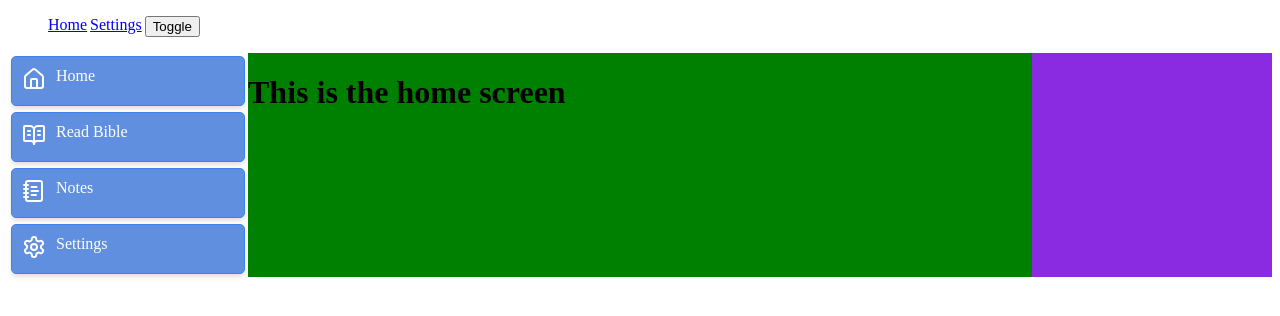
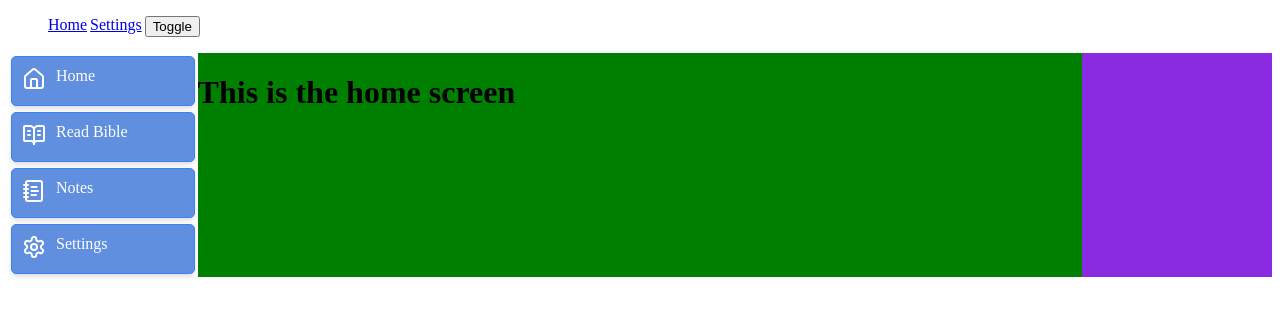
Before and after one commit to alwindoss/manna, a Vue app in the folder frontend/: page / in a window 1280 px wide. Shown: the top 316 px of the page. Built offline with nearby package versions, Linux system fonts and the light colour scheme.

Commit message:
fixed the width by percent
Signed-off-by: Alwin Doss <alwindoss84@gmail.com>

```diff
--- a/frontend/src/App.vue
+++ b/frontend/src/App.vue
@@ -39,7 +39,7 @@ import SideNav from './components/SideNav.vue';
 
 .main-content-column-right {
   background-color: blueviolet;
-  width: 240px;
+  width: 15%;
   /* Lock the side panel width */
   flex-shrink: 0;
   /* Prevent it from being squeezed */
--- a/frontend/src/components/SideNav.vue
+++ b/frontend/src/components/SideNav.vue
@@ -36,7 +36,7 @@ const settingStore = useSettingStore()
 <style lang="css" scoped>
 .main-content-column-left {
     /* background-color: yellow; */
-    width: 240px;          /* Lock the side panel width */
+    width: 15%;          /* Lock the side panel width */
     flex-shrink: 0;        /* Prevent it from being squeezed */
     display: flex;
     flex-direction: column;
```
